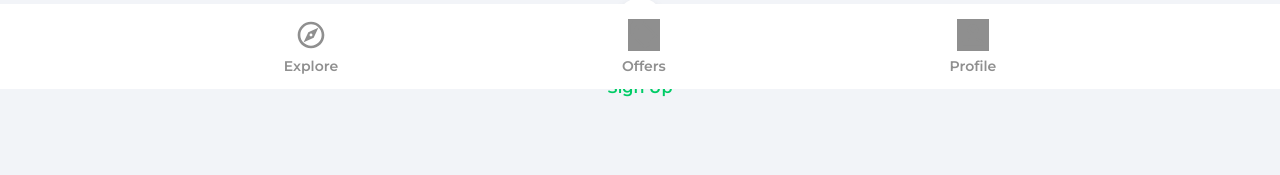
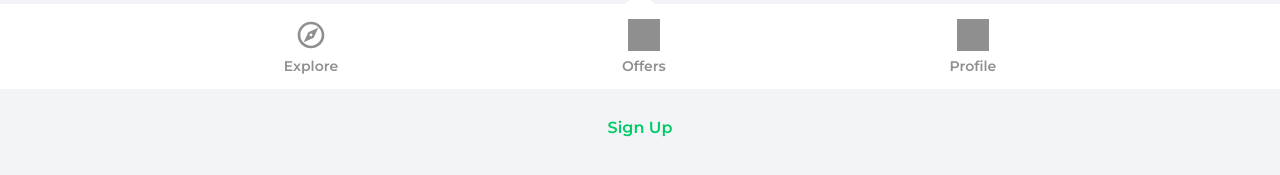
Before and after one commit to snuflord/house-marketplace, a React (Create React App) app: page /sign-in in a window 1280 px wide. Shown: the part 711-886 px from the top of the page. Before the commit the page ends 856 px from the top, so only its background shows below. Built offline with nearby package versions, Linux system fonts and the light colour scheme.

Commit message:
sign in mobile update

```diff
--- a/src/index.css
+++ b/src/index.css
@@ -296,11 +296,11 @@ button {
 }
 
 .registerLink {
-  margin-top: 0.5rem;
+  padding-top: 3rem;
   color: #00cc66;
   font-weight: 600;
   text-align: center;
-  margin-bottom: 0.5rem;
+  padding-bottom: 3rem;
 }
 
 @media (min-width: 1217px) {
```
